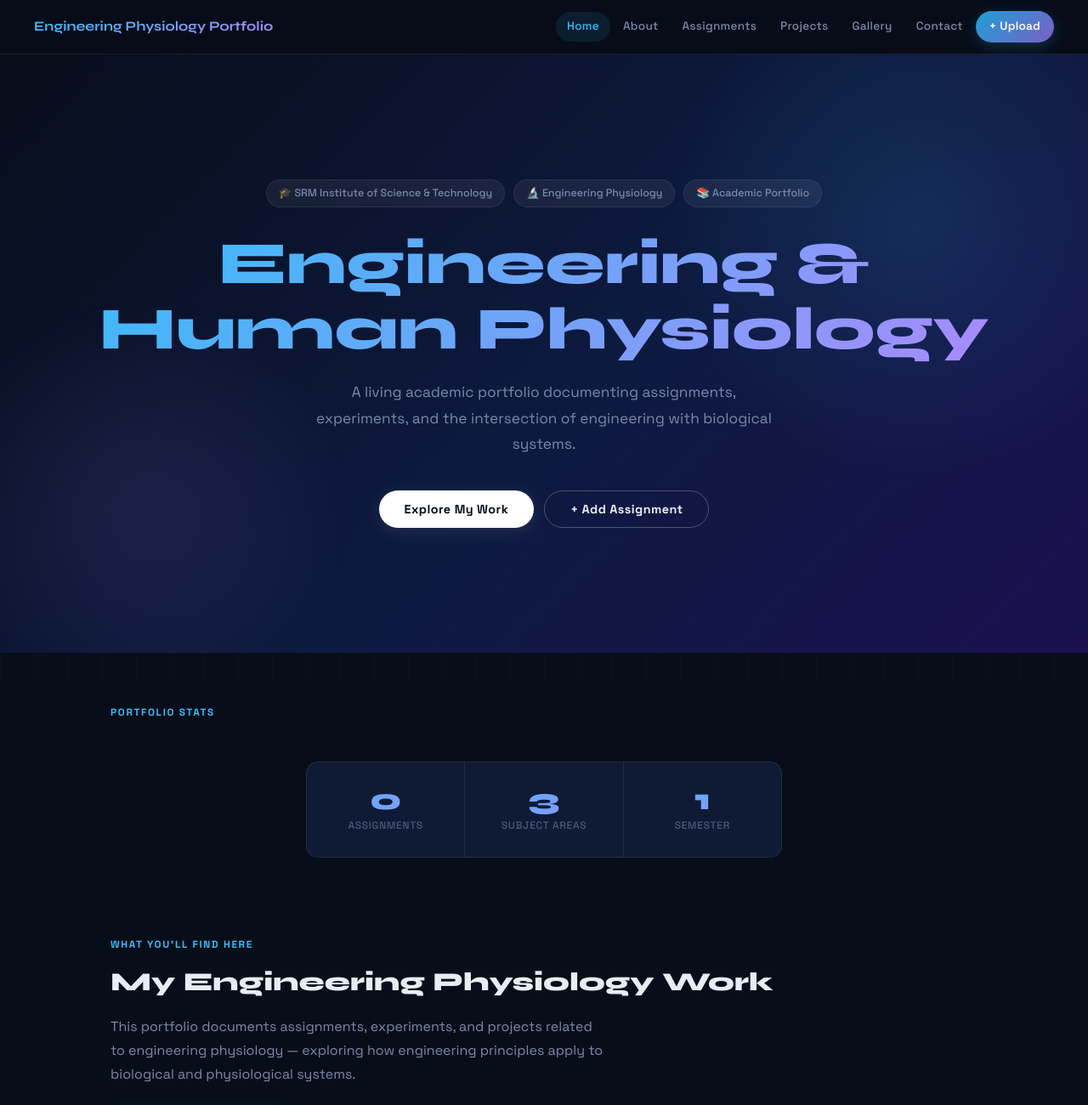
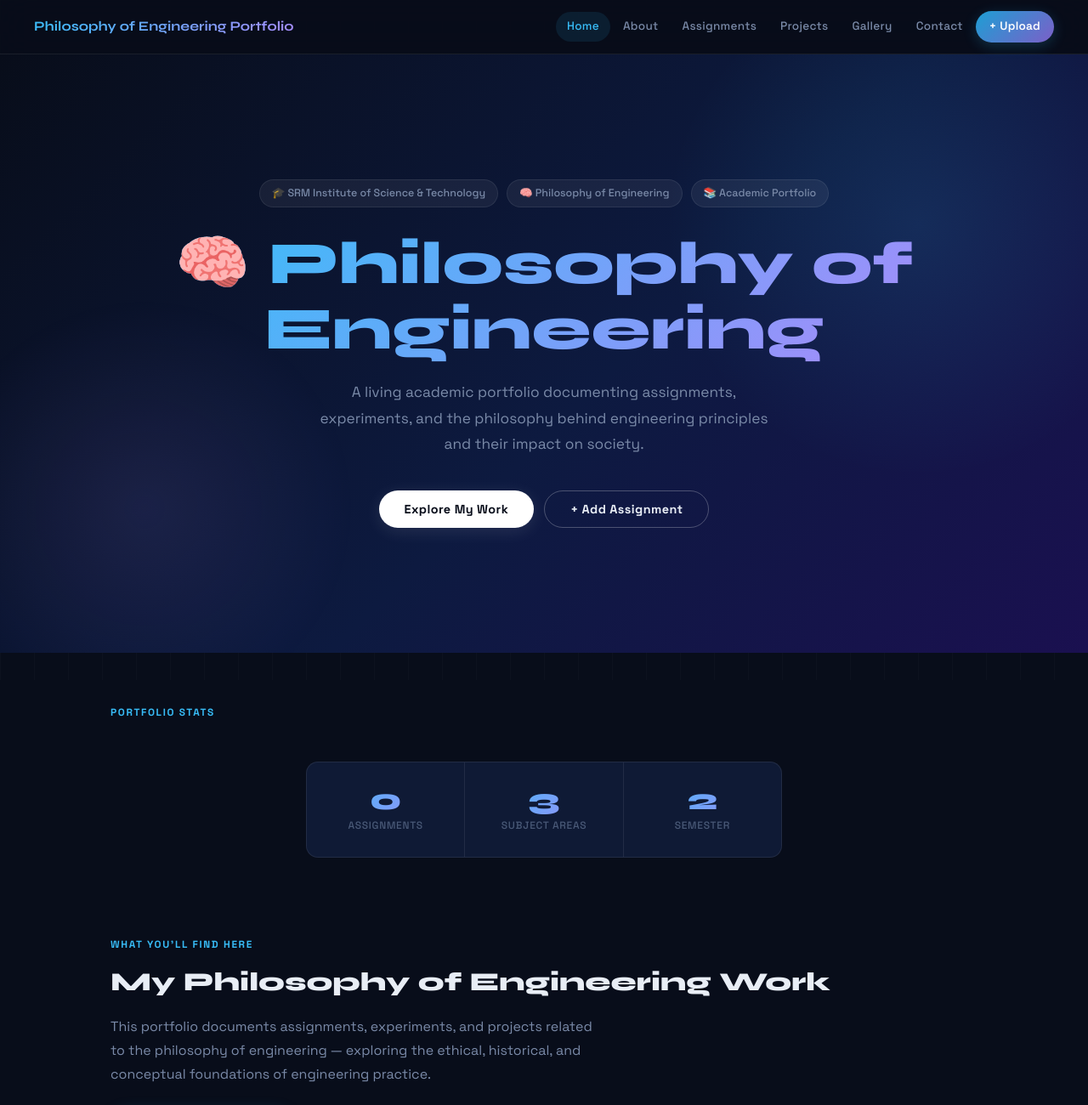
Before and after one commit to playertap6-sudo/Kaif, a plain HTML site: page index.html in a window 1280 px wide. Shown: the top 1300 px of the page at 85% size. Drawn offline with Linux system fonts and the light colour scheme.

Commit message:
Update index.html

```diff
--- a/index.html
+++ b/index.html
@@ -3,7 +3,7 @@
 <head>
   <meta charset="UTF-8">
   <meta name="viewport" content="width=device-width, initial-scale=1.0">
-  <title>Engineering Physiology Portfolio</title>
+  <title>Philosophy of Engineering Portfolio</title>
   <link href="https://fonts.googleapis.com/css2?family=Space+Grotesk:wght@300;400;500;600;700&family=Syne:wght@700;800&display=swap" rel="stylesheet">
   <link rel="stylesheet" href="styles.css">
 </head>
@@ -13,7 +13,7 @@
      HEADER
 ══════════════════════════════════════ -->
 <header>
-  <h1 onclick="nav('home')">Engineering Physiology Portfolio</h1>
+  <h1 onclick="nav('home')">Philosophy of Engineering Portfolio</h1>
   <nav id="mainNav">
     <a onclick="nav('home')" class="active">Home</a>
     <a onclick="nav('about')">About</a>
@@ -33,13 +33,13 @@
   <section class="hero">
     <div class="hero-badges">
       <span class="badge">🎓 SRM Institute of Science &amp; Technology</span>
-      <span class="badge">🔬 Engineering Physiology</span>
+      <span class="badge">🧠 Philosophy of Engineering</span>
       <span class="badge">📚 Academic Portfolio</span>
     </div>
-    <h1 class="hero-title">Engineering &amp;<br>Human Physiology</h1>
+    <h1 class="hero-title"><span style="-webkit-text-fill-color:initial;background:none">🧠 </span>Philosophy of<br>Engineering</h1>
     <p class="hero-sub">
       A living academic portfolio documenting assignments, experiments, and the
-      intersection of engineering with biological systems.
+      philosophy behind engineering principles and their impact on society.
     </p>
     <div class="hero-actions">
       <button class="btn btn-white" onclick="nav('assignments')">Explore My Work</button>
@@ -52,16 +52,16 @@
     <div class="stats-row">
       <div class="stat"><div class="num" id="statCount">0</div><div class="lbl">Assignments</div></div>
       <div class="stat"><div class="num">3</div><div class="lbl">Subject Areas</div></div>
-      <div class="stat"><div class="num">1</div><div class="lbl">Semester</div></div>
+      <div class="stat"><div class="num">2</div><div class="lbl">Semester</div></div>
     </div>
   </div>
 
   <div class="section" style="margin-top:32px">
     <div class="section-label">What You'll Find Here</div>
-    <h2>My Engineering Physiology Work</h2>
+    <h2>My Philosophy of Engineering Work</h2>
     <p>
-      This portfolio documents assignments, experiments, and projects related to engineering
-      physiology — exploring how engineering principles apply to biological and physiological systems.
+      This portfolio documents assignments, experiments, and projects related to the
+      philosophy of engineering — exploring the ethical, historical, and conceptual foundations of engineering practice.
     </p>
     <button class="btn btn-grad" onclick="nav('assignments')">View All Assignments</button>
   </div>
@@ -70,12 +70,12 @@
     <div class="feat-card">
       <span class="feat-icon">📝</span>
       <h3>Assignments</h3>
-      <p>Detailed reports on physiology topics — nervous system, muscle physiology, cardiovascular systems, and more.</p>
+      <p>Detailed reports on philosophy of engineering topics — ethics, history of technology, design thinking, and more.</p>
     </div>
     <div class="feat-card">
       <span class="feat-icon">🔬</span>
       <h3>Projects</h3>
-      <p>Experiments and practical projects applying engineering methods to understand physiological systems.</p>
+      <p>Research and practical projects applying philosophical inquiry to engineering problems and systems.</p>
     </div>
     <div class="feat-card">
       <span class="feat-icon">🗂️</span>
@@ -131,7 +131,7 @@
 <div id="page-gallery" class="page">
 
   <div class="page-hdr">
-    <h1>Physiology Gallery</h1>
+    <h1>Portfolio Gallery</h1>
     <p>All images from uploaded assignments — click to view full size.</p>
   </div>
 
@@ -151,20 +151,20 @@
 
   <div class="about-wrap">
     <div class="section-label">Who I Am</div>
-    <h2>Engineering Physiology Student</h2>
+    <h2>Philosophy of Engineering Student</h2>
     <p>
-      I'm an undergraduate student at SRM Institute of Science and Technology, exploring the exciting
-      intersection of engineering principles and human physiology. This portfolio is a living document
-      of my academic journey.
+      I'm an undergraduate student at SRM Institute of Science and Technology, exploring the
+      philosophy of engineering — examining the ideas, values, and ethical frameworks that
+      shape how engineers think and work. This portfolio is a living document of my academic journey.
     </p>
     <p>
-      Engineering Physiology bridges the gap between biological systems and engineering design.
-      From understanding how neurons fire to analyzing cardiovascular dynamics, every topic opens new
-      perspectives on how the human body functions like a complex, self-regulating machine.
+      Philosophy of Engineering bridges the gap between abstract thought and practical design.
+      From understanding the ethics of technology to analyzing the history of engineering decisions,
+      every topic opens new perspectives on what it means to build and create responsibly.
     </p>
     <div class="info-grid">
       <div class="info-card"><div class="lbl">Institution</div><div class="val">SRM Institute of Science &amp; Technology</div></div>
-      <div class="info-card"><div class="lbl">Course</div><div class="val">Engineering Physiology</div></div>
+      <div class="info-card"><div class="lbl">Course</div><div class="val">Philosophy of Engineering</div></div>
       <div class="info-card"><div class="lbl">Portfolio Type</div><div class="val">Academic Documentation</div></div>
       <div class="info-card"><div class="lbl">Content</div><div class="val">Assignments, Projects, Gallery</div></div>
     </div>
@@ -370,7 +370,7 @@
 <!-- FOOTER -->
 <footer>
   <p>
-    Engineering Physiology Portfolio &nbsp;·&nbsp;
+    Philosophy of Engineering Portfolio &nbsp;·&nbsp;
     <span>SRM Institute of Science &amp; Technology</span>
   </p>
 </footer>
```
